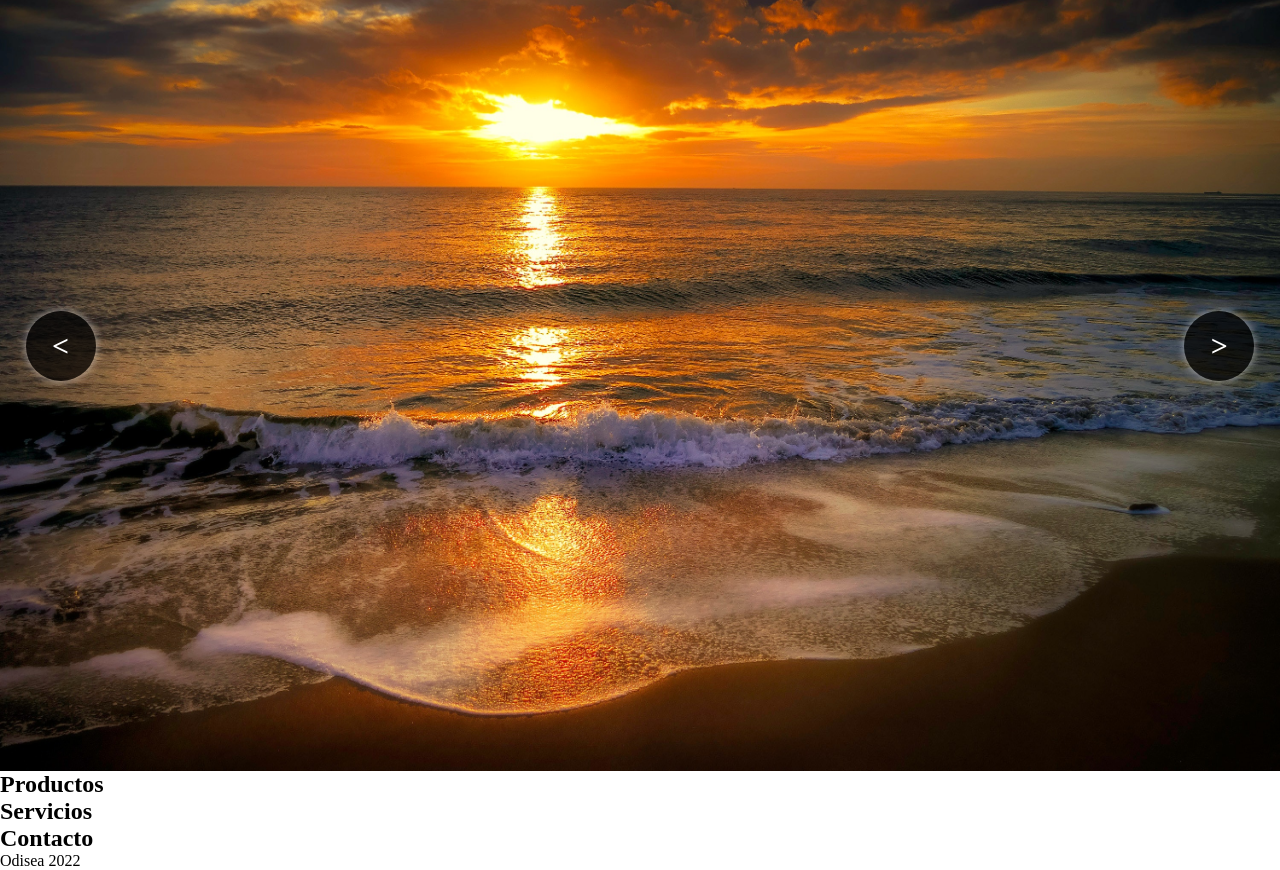
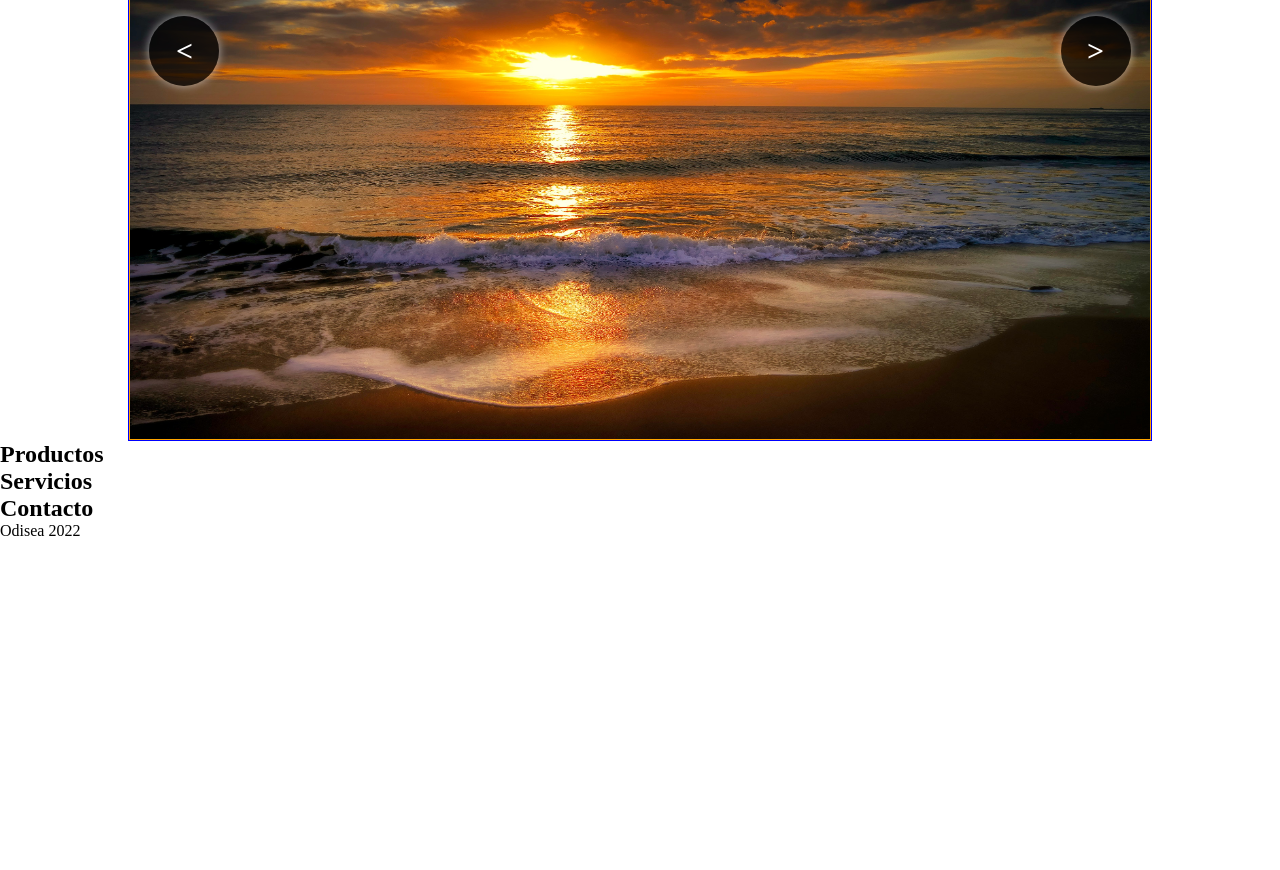
Before and after one commit to juanhb9/odisea, a plain HTML site: page index.html in a window 1280 px wide. Shown: the part 69-939 px from the top of the page. After the commit the page ends 800 px from the top, so only its background shows below. Drawn offline with Linux system fonts and the light colour scheme.

Commit message:
medida ideal carrousel

```diff
--- a/css/style.css
+++ b/css/style.css
@@ -48,14 +48,18 @@ header h1{
 
 
 img{
-    width: 100%;
+    width: 100% ;
     height: 100%;
+    border: 1px solid orange;
 }
 
 .contenedor{
-    width: 100%;
+    width: 80%;
+    position:relative;
+    height:450px;
+    margin: 0 auto;
+    border: 1px solid blue;
     position: relative;
-    height: 780px;
 }
 
 .botones{
@@ -82,12 +86,12 @@ img{
 
 .atras{
     left:2%;
-    top:calc(50% - 70px);
+    top:calc(50% - 200px);
 }
 
 .adelante{
     right: 2%;
-    top:calc(50% - 70px);
+    top:calc(50% - 200px);
 }
 
 
--- a/index.html
+++ b/index.html
@@ -22,6 +22,7 @@
 <!-- Carrusel -->
 
 <div class="contenedor">
+    <img src="img/01.jpg" alt="">
 
     <div class="atras botones">
         &#60
@@ -31,13 +32,10 @@
         &#62
     </div>
 
-    <img src="img/01.jpg" alt="">
 </div>
 
 
 <!-- finCarrusel -->
-
-
 
     <section>
         <h2>Productos</h2>
```
